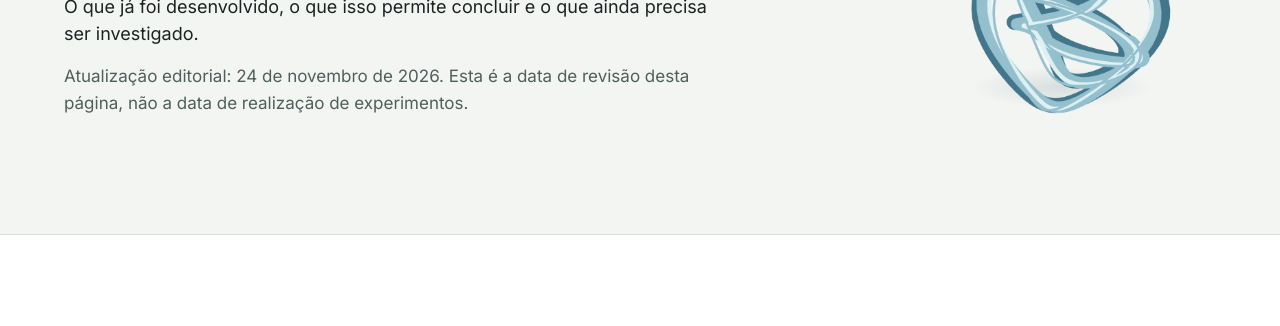
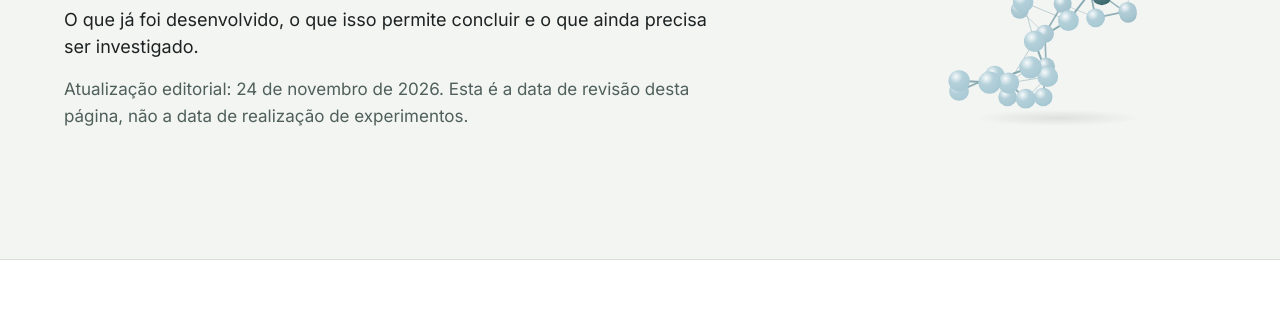
Before and after one commit to romuload/argos, a plain HTML site: page ciencia/index.html in a window 1280 px wide. Shown: the part 303-629 px from the top of the page. Drawn offline with Linux system fonts and the light colour scheme.

Commit message:
Aberturas internas: moléculas 3D vetoriais no lugar da fita estática
assets/molecule-intro.js substitui a ilustração repetida nas 12 páginas
internas por uma estrutura própria de cada tema (fita, dupla hélice,
proteína dobrada, candidatos, rede, par ligado, anel). Monta-se uma vez
ao abrir, gira com a rolagem e inclina com o ponteiro; sem loop. Com
movimento reduzido fica parada; sem JavaScript a imagem antiga aparece.
Também desliga a hifenização dos títulos principais no celular.

Co-Authored-By: Claude Opus 5.5 <noreply@anthropic.com>
Claude-Session: https://claude.ai/code/session_01Jicv72V5QLWTAxhaEvko6j

```diff
--- /dev/null
+++ b/assets/molecule-intro.js
@@ -0,0 +1,152 @@
+/* ArgosAI · moléculas 3D vetoriais na abertura das páginas internas.
+   Substitui a ilustração estática (.intro-art), que continua no HTML como
+   reserva sem JavaScript. Cada página recebe uma estrutura conceitual ligada ao
+   tema; nenhuma representa um candidato ou resultado real.
+   Movimento: monta-se uma vez ao abrir, gira com a rolagem e inclina de leve
+   com o ponteiro. Sem loop. Com movimento reduzido, fica parada. */
+(() => {
+  const img = document.querySelector('img.intro-art');
+  if (!img) return;
+  const reduce = matchMedia('(prefers-reduced-motion: reduce)').matches;
+  const path = location.pathname.replace(/\/index\.html$/, '/').split('/').filter(Boolean).pop() || '';
+
+  let seed = 11; const rnd = () => (seed = (seed * 16807) % 2147483647) / 2147483647;
+  const fib = (k, n, r) => { const y = 1 - (k + .5) / n * 2, rr = Math.sqrt(1 - y * y), t = k * 2.39996; return [Math.cos(t) * rr * r, y * r, Math.sin(t) * rr * r]; };
+  const dist = (p, q) => Math.hypot(p[0] - q[0], p[1] - q[1], p[2] - q[2]);
+  const chain = (A, from, to, B) => { for (let i = from; i < to - 1; i++) B.push([i, i + 1]); };
+
+  // ---------- famílias de estrutura ----------
+  const shapes = {
+    strand() { const A = [], B = []; for (let i = 0; i < 30; i++) A.push([-1.05 + i * .072, .3 * Math.sin(i * .55), .3 * Math.cos(i * .55), i % 7 === 3 ? 1 : 0]); chain(A, 0, 30, B); return { A, B }; },
+    doubleHelix() {
+      const A = [], B = []; const n = 16;
+      for (let s = 0; s < 2; s++) for (let i = 0; i < n; i++) { const a = i * .62 + s * Math.PI; A.push([-1 + i * .133, .34 * Math.sin(a), .34 * Math.cos(a), s]); }
+      chain(A, 0, n, B); chain(A, n, 2 * n, B); for (let i = 0; i < n; i += 2) B.push([i, i + n, 'rung']);
+      return { A, B };
+    },
+    folded(n = 44, r = .66) {
+      const A = [[0, 0, 0, 0]], B = [];
+      for (let i = 1; i < n; i++) {
+        const prev = A[i - 1]; let best = null, bd = 1e9;
+        for (let k = 0; k < 14; k++) {
+          const t1 = rnd() * 6.283, t2 = Math.acos(2 * rnd() - 1);
+          const q = [prev[0] + .2 * Math.sin(t2) * Math.cos(t1), prev[1] + .2 * Math.cos(t2), prev[2] + .2 * Math.sin(t2) * Math.sin(t1)];
+          const crowd = A.reduce((m, o) => Math.min(m, dist(o, q)), 9);
+          const sc = Math.max(0, Math.hypot(...q) - r) * 6 + (crowd < .16 ? 3 : 0) + rnd() * .3;
+          if (sc < bd) { bd = sc; best = q; }
+        }
+        A.push([...best, i > n * .55 && i < n * .72 ? 1 : 0]);
+      }
+      chain(A, 0, n, B);
+      for (let i = 0; i < n; i++) for (let j = i + 4; j < n; j++) if (dist(A[i], A[j]) < .26) B.push([i, j, 'contact']);
+      return { A, B };
+    },
+    clusters(k = 4, high = [1]) {
+      const A = [], B = [], per = 8;
+      for (let c = 0; c < k; c++) {
+        const ang = (c / k) * Math.PI * 2, cx = Math.cos(ang) * .62, cz = Math.sin(ang) * .62, cy = (c % 2 ? .14 : -.14);
+        const o = A.length;
+        for (let i = 0; i < per; i++) { const [x, y, z] = fib(i, per, .22); A.push([cx + x, cy + y, cz + z, high.includes(c) ? 1 : 0]); }
+        chain(A, o, o + per, B); B.push([o, o + per - 1]); B.push([o + 1, o + 5]);
+      }
+      return { A, B };
+    },
+    network(n = 26) {
+      const A = [], B = [];
+      for (let i = 0; i < n; i++) { const [x, y, z] = fib(i, n, .82); A.push([x, y, z, i % 9 === 4 ? 1 : 0]); }
+      for (let i = 0; i < n; i++) { const near = A.map((p, j) => [dist(A[i], p), j]).filter(([d, j]) => j > i).sort((a, b) => a[0] - b[0]).slice(0, 2); near.forEach(([, j]) => B.push([i, j])); }
+      return { A, B };
+    },
+    pair() {
+      const L = shapes.folded(18, .34), R = shapes.folded(18, .34), A = [], B = [];
+      L.A.forEach(p => A.push([p[0] - .52, p[1], p[2], 0])); R.A.forEach(p => A.push([p[0] + .52, p[1], p[2], 1]));
+      L.B.forEach(b => B.push(b)); R.B.forEach(([a, c, t]) => B.push([a + 18, c + 18, t]));
+      let links = 0; for (let i = 0; i < 18 && links < 3; i++) for (let j = 18; j < 36 && links < 3; j++) if (dist(A[i], A[j]) < .42) { B.push([i, j, 'link']); links++; }
+      return { A, B };
+    },
+    ring() {
+      const A = [], B = [];
+      for (let r = 0; r < 2; r++) for (let i = 0; i < 6; i++) { const a = i / 6 * Math.PI * 2 + r * Math.PI / 6, rad = r ? .78 : .42; A.push([Math.cos(a) * rad, (r ? .12 : -.06) * (i % 2 ? 1 : -1), Math.sin(a) * rad, r ? 0 : 1]); }
+      for (let i = 0; i < 6; i++) { B.push([i, (i + 1) % 6]); B.push([i, 6 + i]); B.push([6 + i, 6 + (i + 1) % 6, 'contact']); }
+      return { A, B };
+    },
+  };
+  const byPage = {
+    plataforma: () => shapes.folded(), ciencia: () => (seed = 29, shapes.folded(40)),
+    produtos: () => shapes.clusters(4, [0, 2]), 'relatorio-demonstrativo': () => shapes.clusters(4, [1, 3]), 'areas-de-atuacao': () => shapes.clusters(3, [0]),
+    capacidades: () => shapes.network(28), recursos: () => (seed = 5, shapes.network(22)),
+    projetos: () => shapes.strand(), 'quem-somos': () => shapes.doubleHelix(),
+    codesenvolvimento: () => shapes.pair(), contato: () => (seed = 3, shapes.pair()),
+    imprensa: () => shapes.ring(),
+  };
+  const { A, B } = (byPage[path] || shapes.folded)();
+  const N = A.length;
+  // centraliza e normaliza: todas as estruturas ocupam o mesmo espaço
+  const cen = [0, 1, 2].map(k => A.reduce((m, a) => m + a[k], 0) / N);
+  A.forEach(a => { for (let k = 0; k < 3; k++) a[k] -= cen[k]; });
+  const R = Math.max(...A.map(a => Math.hypot(a[0], a[1] * 1.25, a[2])));
+  A.forEach(a => { for (let k = 0; k < 3; k++) a[k] *= .95 / R; });
+  const PITCH = path === 'imprensa' ? .95 : .3;
+  const start = A.map(() => { const [x, y, z] = fib(Math.floor(rnd() * 60), 60, 1.6 + rnd() * .5); return [x, y, z]; });
+
+  // ---------- SVG ----------
+  const NS = 'http://www.w3.org/2000/svg', W = 420, H = 340;
+  const box = document.createElement('div'); box.className = 'intro-mol'; box.setAttribute('aria-hidden', 'true');
+  const svg = document.createElementNS(NS, 'svg'); svg.setAttribute('viewBox', `0 0 ${W} ${H}`); svg.setAttribute('focusable', 'false');
+  svg.innerHTML = '<defs><radialGradient id="imShine" cx="35%" cy="30%" r="70%"><stop offset="0" stop-color="#fff" stop-opacity=".9"/><stop offset=".45" stop-color="#fff" stop-opacity=".14"/><stop offset="1" stop-color="#fff" stop-opacity="0"/></radialGradient><radialGradient id="imShadow" cx="50%" cy="50%" r="50%"><stop offset="0" stop-color="#1c2322" stop-opacity=".10"/><stop offset="1" stop-color="#1c2322" stop-opacity="0"/></radialGradient></defs><ellipse class="im-shadow" fill="url(#imShadow)"/><g class="im-b"></g><g class="im-a"></g>';
+  const gB = svg.querySelector('.im-b'), gA = svg.querySelector('.im-a'), shadow = svg.querySelector('.im-shadow');
+  const lines = B.map(() => { const l = document.createElementNS(NS, 'line'); gB.append(l); return l; });
+  const atoms = A.map(() => { const g = document.createElementNS(NS, 'g'), c = document.createElementNS(NS, 'circle'), s = document.createElementNS(NS, 'circle'); s.setAttribute('fill', 'url(#imShine)'); g.append(c, s); gA.append(g); return { g, c, s }; });
+  box.append(svg); img.after(box); img.classList.add('is-replaced');
+
+  const C0 = [168, 201, 212], C1 = [63, 111, 116];
+  const lerp = (a, b, t) => a + (b - a) * t;
+  const outQuint = t => 1 - Math.pow(1 - t, 4);
+  function draw(build, yaw, pitch) {
+    const ca = Math.cos(yaw), sa = Math.sin(yaw), cp = Math.cos(pitch), sp = Math.sin(pitch);
+    const P = A.map((a, i) => {
+      const t = Math.min(1, Math.max(0, build * 1.25 - (i / N) * .25)), e = outQuint(t);
+      const p = [0, 1, 2].map(k => lerp(start[i][k], a[k], e));
+      const x = p[0] * ca - p[2] * sa, z = p[0] * sa + p[2] * ca, y2 = p[1] * cp - z * sp, z2 = p[1] * sp + z * cp;
+      const sc = 3.3 / (3.3 + z2);
+      return { x: W / 2 + x * 200 * sc, y: H / 2 - 14 + y2 * 200 * sc, z: z2, sc, o: e };
+    });
+    B.forEach(([a, b, kind], k) => {
+      const p = P[a], q = P[b], l = lines[k], o = Math.min(p.o, q.o);
+      l.setAttribute('x1', p.x.toFixed(1)); l.setAttribute('y1', p.y.toFixed(1)); l.setAttribute('x2', q.x.toFixed(1)); l.setAttribute('y2', q.y.toFixed(1));
+      l.setAttribute('stroke-width', ((kind === 'contact' ? 1.1 : kind === 'rung' ? 1.6 : 2.4) * (p.sc + q.sc) / 2).toFixed(2));
+      l.setAttribute('opacity', (o * (kind === 'contact' ? .5 : .85) * (1 - (p.z + q.z) * .1)).toFixed(3));
+      l.setAttribute('stroke-dasharray', kind === 'link' ? '4 4' : '');
+    });
+    P.map((p, i) => i).sort((i, j) => P[j].z - P[i].z).forEach(i => {
+      const p = P[i], { g, c, s } = atoms[i], r = (A[i][3] ? .082 : .068) * 190 * p.sc, d = 1 - Math.max(0, p.z) * .15, h = A[i][3];
+      [c, s].forEach(el => { el.setAttribute('cx', p.x.toFixed(1)); el.setAttribute('cy', p.y.toFixed(1)); el.setAttribute('r', r.toFixed(2)); });
+      c.setAttribute('fill', `rgb(${C0.map((v, k) => Math.round(lerp(v, C1[k], h) * d)).join(',')})`);
+      g.setAttribute('opacity', p.o.toFixed(3)); gA.append(g);
+    });
+    const low = Math.max(...P.map(p => p.y)), xs = P.map(p => p.x);
+    shadow.setAttribute('cx', ((Math.min(...xs) + Math.max(...xs)) / 2).toFixed(1)); shadow.setAttribute('cy', Math.min(H - 10, low + 26).toFixed(1));
+    shadow.setAttribute('rx', ((Math.max(...xs) - Math.min(...xs)) * .42 * Math.min(1, build * 1.2)).toFixed(1)); shadow.setAttribute('ry', 11);
+  }
+
+  // ---------- movimento ----------
+  let build = reduce ? 1 : 0, tilt = 0, tiltGoal = 0, raf = 0, t0 = 0;
+  const intro = box.closest('section') || document.body;
+  const yawFor = () => -.45 + scrollY * .0022;
+  function tick(ts) {
+    raf = 0;
+    if (!t0) t0 = ts;
+    if (build < 1) build = Math.min(1, (ts - t0) / 1500);
+    tilt += (tiltGoal - tilt) * .1;
+    draw(build, yawFor() + tilt * .35, PITCH + tilt * .12);
+    if (build < 1 || Math.abs(tiltGoal - tilt) > .002) raf = requestAnimationFrame(tick);
+  }
+  const schedule = () => { if (!raf) raf = requestAnimationFrame(tick); };
+  if (reduce) { draw(1, -.45, PITCH); return; }
+  addEventListener('scroll', () => { if (intro.getBoundingClientRect().bottom > 0) schedule(); }, { passive: true });
+  if (matchMedia('(pointer: fine)').matches) {
+    intro.addEventListener('pointermove', e => { const r = intro.getBoundingClientRect(); tiltGoal = ((e.clientX - r.left) / r.width - .5) * 2; schedule(); });
+    intro.addEventListener('pointerleave', () => { tiltGoal = 0; schedule(); });
+  }
+  draw(0, yawFor(), PITCH); schedule();
+})();
--- a/assets/site.css
+++ b/assets/site.css
@@ -625,3 +625,16 @@ section .cta-band>.steps-inline+.btn{margin-top:28px}
 .mol3d line{stroke:#7fa3ac;stroke-linecap:round}
 .mol-pending{stroke:var(--accent);stroke-width:1.2;stroke-dasharray:4 6}
 @media(max-width:900px){.mol3d{display:none}}
+
+/* =========================================================
+   v4.5 · Moléculas 3D vetoriais na abertura das páginas internas
+   ========================================================= */
+.intro-art.is-replaced{display:none}
+.intro-mol{width:100%;height:clamp(200px,24vw,330px);display:flex;align-items:center;justify-content:center}
+.intro-mol svg{width:100%;height:100%;overflow:visible}
+.intro-mol line{stroke:#7fa3ac;stroke-linecap:round}
+@media(max-width:768px){.intro-mol{height:200px;margin-top:8px}}
+@media(max-width:480px){
+  h1{hyphens:manual;-webkit-hyphens:manual}
+  .page-intro h1{font-size:clamp(28px,8.6vw,40px)}
+}
--- a/ciencia/index.html
+++ b/ciencia/index.html
@@ -7,8 +7,10 @@
 <meta name="description" content="Ciência e resultados | ArgosAI — Pesquisa biomolecular orientada por evidências.">
 <title>Ciência e resultados | ArgosAI</title>
 <link rel="icon" href="../downloads/imprensa/argosai-simbolo.svg">
-<link rel="stylesheet" href="../assets/site.css?v=202611251538">
-<script defer src="../assets/site.js?v=202611251538">
+<link rel="stylesheet" href="../assets/site.css?v=202611251552">
+<script defer src="../assets/site.js?v=202611251552">
+</script>
+<script defer src="../assets/molecule-intro.js?v=202611251552">
 </script>
 </head>
 <body>
```
Also changed, not shown: areas-de-atuacao/index.html (+4 -2 lines), capacidades/index.html (+4 -2 lines), codesenvolvimento/index.html (+4 -2 lines), contato/index.html (+4 -2 lines), imprensa/index.html (+4 -2 lines), index.html (+2 -2 lines), plataforma/index.html (+5 -3 lines), privacidade/index.html (+2 -2 lines), produtos/aso-leishmaniose/index.html (+2 -2 lines), produtos/formulacao-chagas/index.html (+2 -2 lines), produtos/index.html (+4 -2 lines), produtos/testes-rapidos/index.html (+2 -2 lines), produtos/vacina-peptideos/index.html (+2 -2 lines), projetos/index.html (+4 -2 lines), 3 more files.
